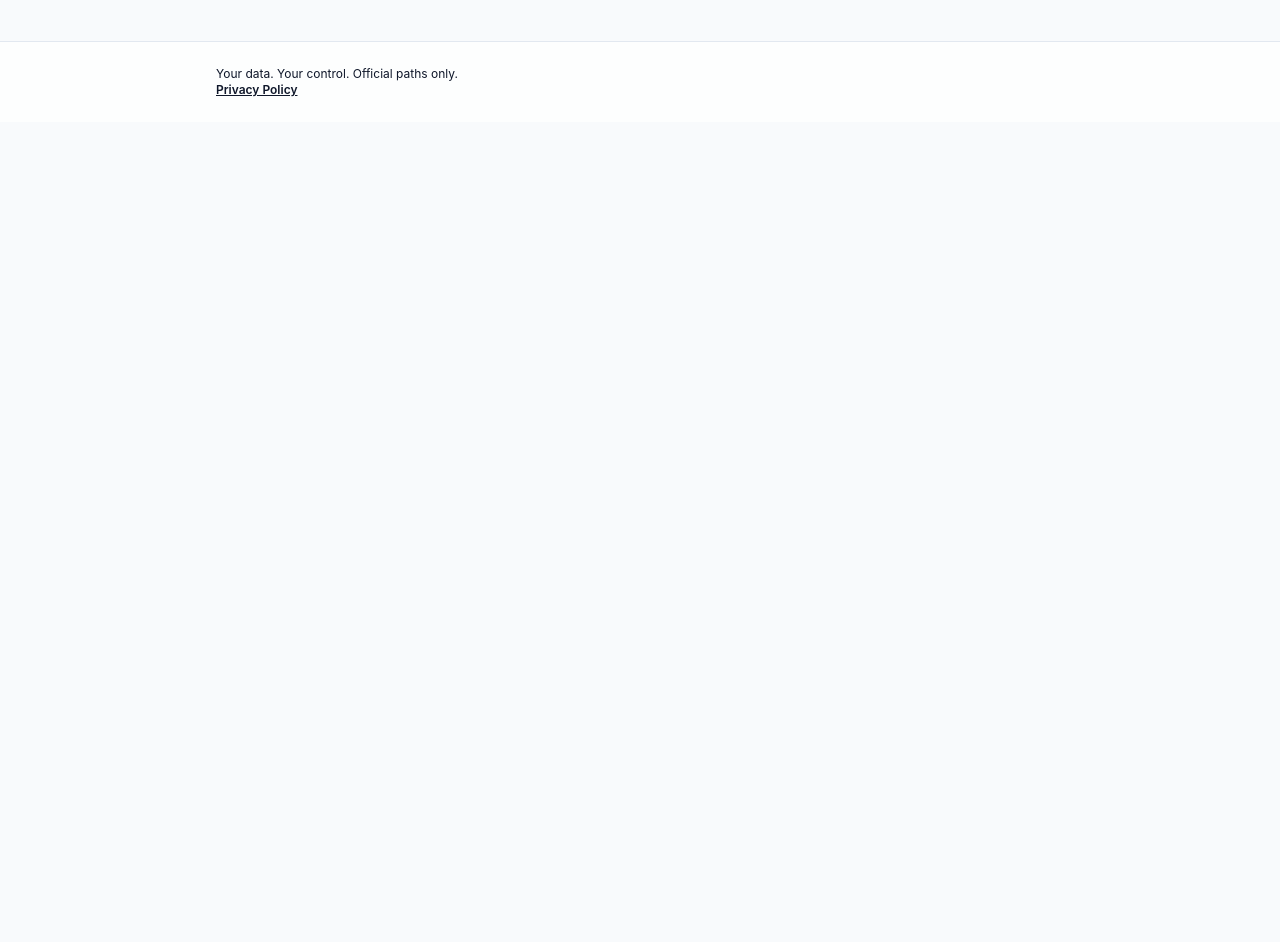
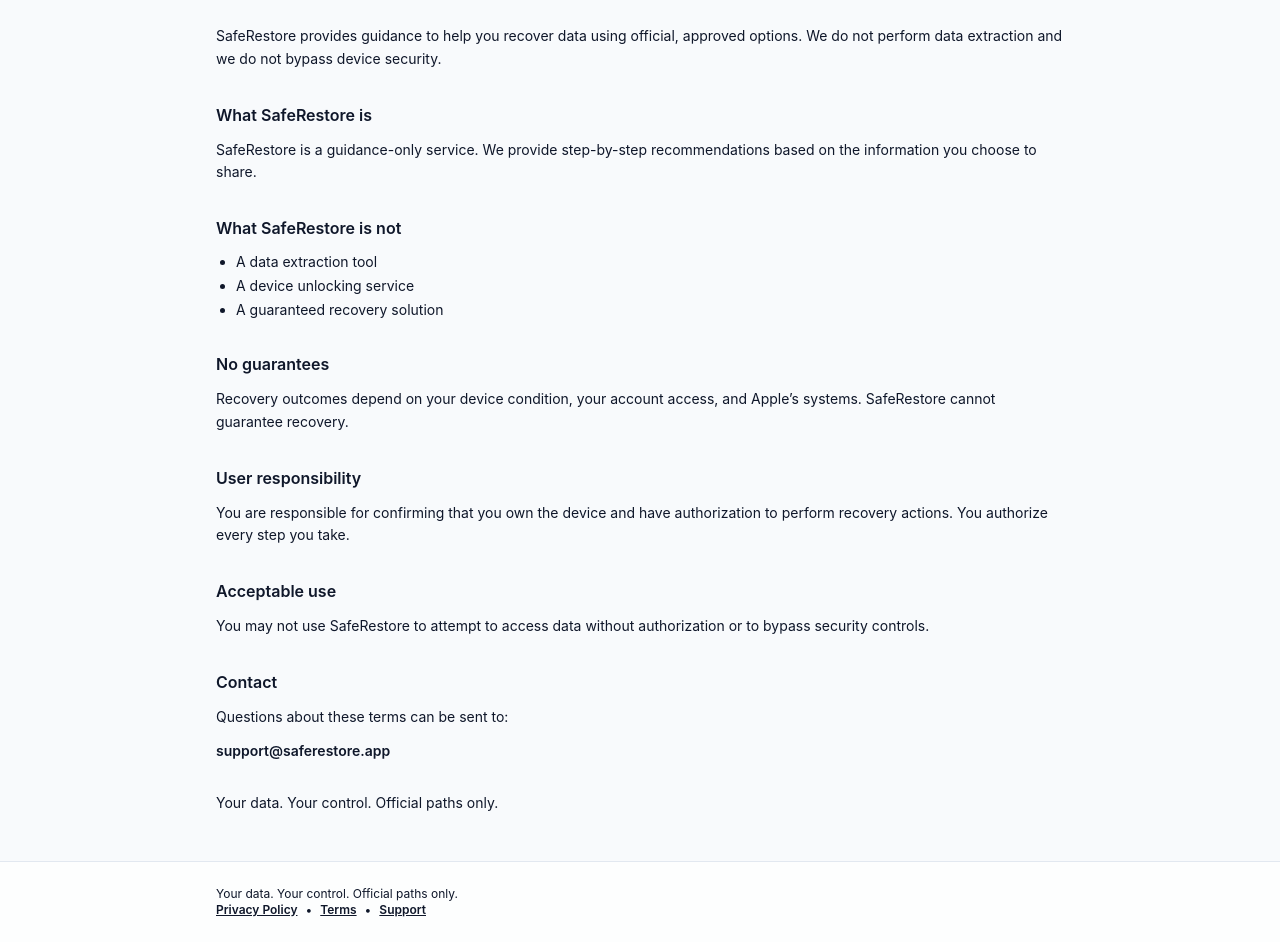
Before and after one commit to carter961995-wq/saferestore, a React (Vite) app: page /terms in a window 1280 px wide. Before the commit this address had no page. Shown: the part 180-1122 px from the top of the page. Before the commit the page ends 800 px from the top, so only its background shows below. Built offline with nearby package versions, Linux system fonts and the light colour scheme.

Commit message:
Add terms and support pages

```diff
--- a/src/App.jsx
+++ b/src/App.jsx
@@ -10,6 +10,8 @@
 import EventsPage from "./pages/EventsPage.jsx";
 import { logEvent } from "./lib/analytics.js";
 import PrivacyPolicy from "./pages/PrivacyPolicy.jsx";
+import TermsOfService from "./pages/TermsOfService.jsx";
+import Support from "./pages/Support.jsx";
 import NotFound from "./pages/NotFound.jsx";
 
 export default function App() {
@@ -29,6 +31,8 @@
         <Route path="/pricing" element={<Pricing />} />
         <Route path="/case-summary" element={<CaseSummary />} />
         <Route path="/privacy" element={<PrivacyPolicy />} />
+        <Route path="/terms" element={<TermsOfService />} />
+        <Route path="/support" element={<Support />} />
         {import.meta.env.DEV ? (
           <Route path="/events" element={<EventsPage />} />
         ) : null}
--- a/src/components/Layout.jsx
+++ b/src/components/Layout.jsx
@@ -48,6 +48,14 @@
             <Link to="/privacy" className="font-semibold text-slate-500 underline">
               Privacy Policy
             </Link>
+            <span className="px-2 text-slate-400">•</span>
+            <Link to="/terms" className="font-semibold text-slate-500 underline">
+              Terms
+            </Link>
+            <span className="px-2 text-slate-400">•</span>
+            <Link to="/support" className="font-semibold text-slate-500 underline">
+              Support
+            </Link>
           </div>
         </div>
       </footer>
--- /dev/null
+++ b/src/pages/Support.jsx
@@ -0,0 +1,42 @@
+export default function Support() {
+  return (
+    <section className="space-y-8">
+      <h1 className="text-3xl font-semibold text-slate">Support</h1>
+
+      <p className="text-sm leading-relaxed text-slate-600">
+        If you need help using SafeRestore or you’re preparing to contact Apple
+        Support, we’re here to help.
+      </p>
+
+      <div className="space-y-3">
+        <h2 className="text-base font-semibold text-slate">Contact us</h2>
+        <p className="text-sm leading-relaxed text-slate-600">Email:</p>
+        <p className="text-sm font-semibold text-slate-600">
+          support@saferestore.app
+        </p>
+      </div>
+
+      <div className="space-y-3">
+        <h2 className="text-base font-semibold text-slate">What to include</h2>
+        <ul className="list-disc space-y-1 pl-5 text-sm text-slate-600">
+          <li>iPhone model and iOS version (if known)</li>
+          <li>What happened (damage, missing data, deletion, upgrade)</li>
+          <li>What access you still have (Apple ID / iCloud)</li>
+          <li>Any error messages you saw</li>
+        </ul>
+      </div>
+
+      <div className="space-y-3">
+        <h2 className="text-base font-semibold text-slate">Emergency note</h2>
+        <p className="text-sm leading-relaxed text-slate-600">
+          If your device contains sensitive information and you believe it may
+          be compromised, contact Apple Support directly as soon as possible.
+        </p>
+      </div>
+
+      <div className="text-sm text-slate-500">
+        Your data. Your control. Official paths only.
+      </div>
+    </section>
+  );
+}
--- /dev/null
+++ b/src/pages/TermsOfService.jsx
@@ -0,0 +1,75 @@
+export default function TermsOfService() {
+  return (
+    <section className="space-y-8">
+      <h1 className="text-3xl font-semibold text-slate">Terms of Service</h1>
+
+      <p className="text-sm leading-relaxed text-slate-600">
+        SafeRestore provides guidance to help you recover data using official,
+        approved options. We do not perform data extraction and we do not bypass
+        device security.
+      </p>
+
+      <div className="space-y-3">
+        <h2 className="text-base font-semibold text-slate">
+          What SafeRestore is
+        </h2>
+        <p className="text-sm leading-relaxed text-slate-600">
+          SafeRestore is a guidance-only service. We provide step-by-step
+          recommendations based on the information you choose to share.
+        </p>
+      </div>
+
+      <div className="space-y-3">
+        <h2 className="text-base font-semibold text-slate">
+          What SafeRestore is not
+        </h2>
+        <ul className="list-disc space-y-1 pl-5 text-sm text-slate-600">
+          <li>A data extraction tool</li>
+          <li>A device unlocking service</li>
+          <li>A guaranteed recovery solution</li>
+        </ul>
+      </div>
+
+      <div className="space-y-3">
+        <h2 className="text-base font-semibold text-slate">No guarantees</h2>
+        <p className="text-sm leading-relaxed text-slate-600">
+          Recovery outcomes depend on your device condition, your account access,
+          and Apple’s systems. SafeRestore cannot guarantee recovery.
+        </p>
+      </div>
+
+      <div className="space-y-3">
+        <h2 className="text-base font-semibold text-slate">
+          User responsibility
+        </h2>
+        <p className="text-sm leading-relaxed text-slate-600">
+          You are responsible for confirming that you own the device and have
+          authorization to perform recovery actions. You authorize every step
+          you take.
+        </p>
+      </div>
+
+      <div className="space-y-3">
+        <h2 className="text-base font-semibold text-slate">Acceptable use</h2>
+        <p className="text-sm leading-relaxed text-slate-600">
+          You may not use SafeRestore to attempt to access data without
+          authorization or to bypass security controls.
+        </p>
+      </div>
+
+      <div className="space-y-3">
+        <h2 className="text-base font-semibold text-slate">Contact</h2>
+        <p className="text-sm leading-relaxed text-slate-600">
+          Questions about these terms can be sent to:
+        </p>
+        <p className="text-sm font-semibold text-slate-600">
+          support@saferestore.app
+        </p>
+      </div>
+
+      <div className="text-sm text-slate-500">
+        Your data. Your control. Official paths only.
+      </div>
+    </section>
+  );
+}
```
